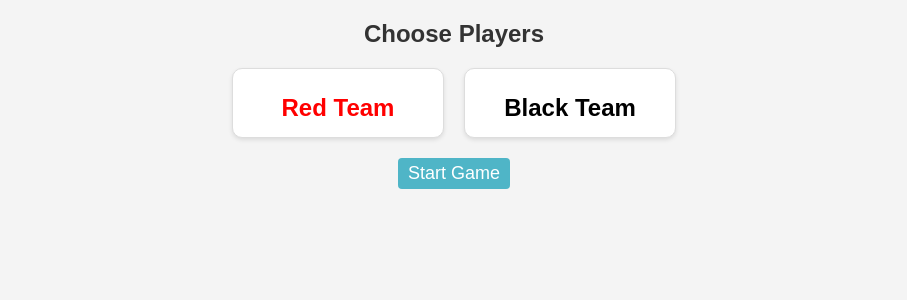
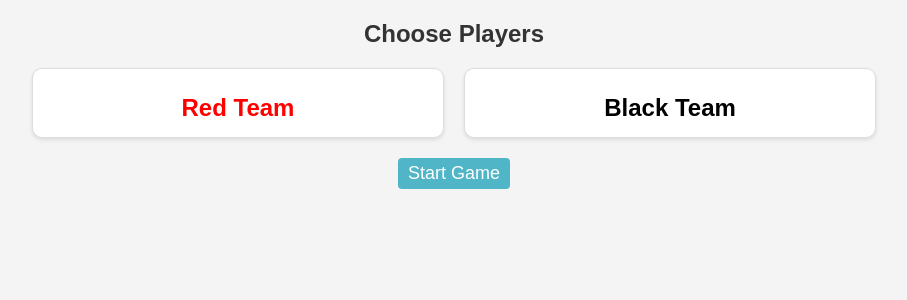
Before and after one commit to christopherpunt/foosball_scorekeeper, a Flask app: page /join_game in a window 1280 px wide. Shown: the part 50-350 px from the top of the page, without its empty margins (186-1093 px from the left). Run offline with Flask 3, Linux system fonts and the light colour scheme; data that the repository does not hold is empty.

Commit message:
make player names bigger and fix playermanager bug

```diff
--- a/src/player.py
+++ b/src/player.py
@@ -48,6 +48,5 @@ class PlayerManager:
         if foundPlayer is None:
             player = Player(username=newUser)
             self._db.insert(vars(player))
-            self.updatePlayerData()
             return jsonify({'success': True})
         return jsonify({'success': False, 'message': f'User: {newUser} already exists'})
--- a/src/templates/join_game.html
+++ b/src/templates/join_game.html
@@ -9,14 +9,14 @@
 {% block styles %}
 <style>
     .team-container {
-        width: 20%;
+        width: 100%;
         margin: 10px auto;
         display: flex;
         justify-content: center;
     }
 
     .team {
-        min-width: 200px;
+        min-width: 400px;
         background-color: #fff;
         border: 1px solid #ddd;
         border-radius: 10px;
@@ -44,10 +44,11 @@
         list-style: none;
         padding: 0;
         margin: 0;
+        columns: 2; /* Change the number of columns as needed */
     }
 
     .player-item {
-        font-size: 22px;
+        font-size: 50px;
         cursor: pointer;
 
         padding: 5px;
@@ -58,6 +59,7 @@
         justify-content: space-between;
         align-items: center;
         background-color: #f9f9f9;
+        break-inside: avoid-column; /* Prevent player items from breaking across columns */
     }
 
     .player-item:hover {
```
Lines whose indentation alone changed are shown as unchanged.
